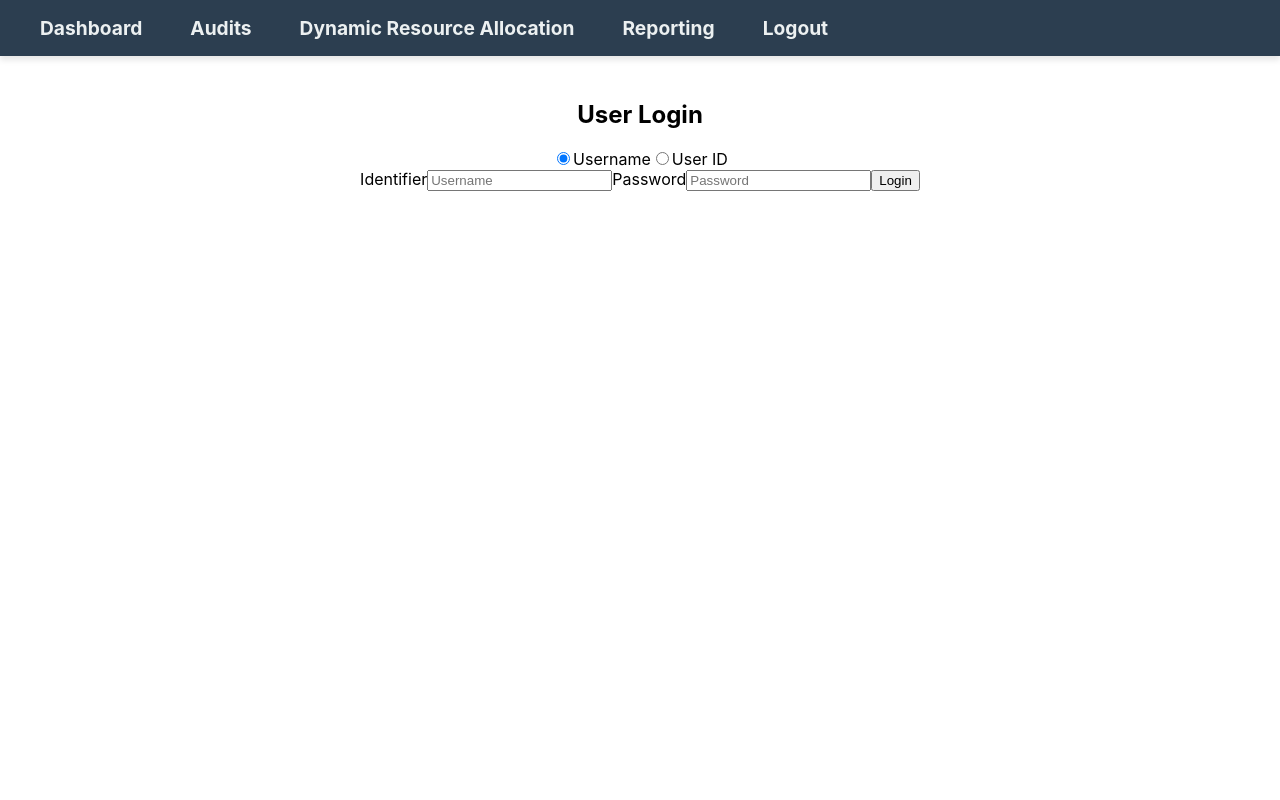
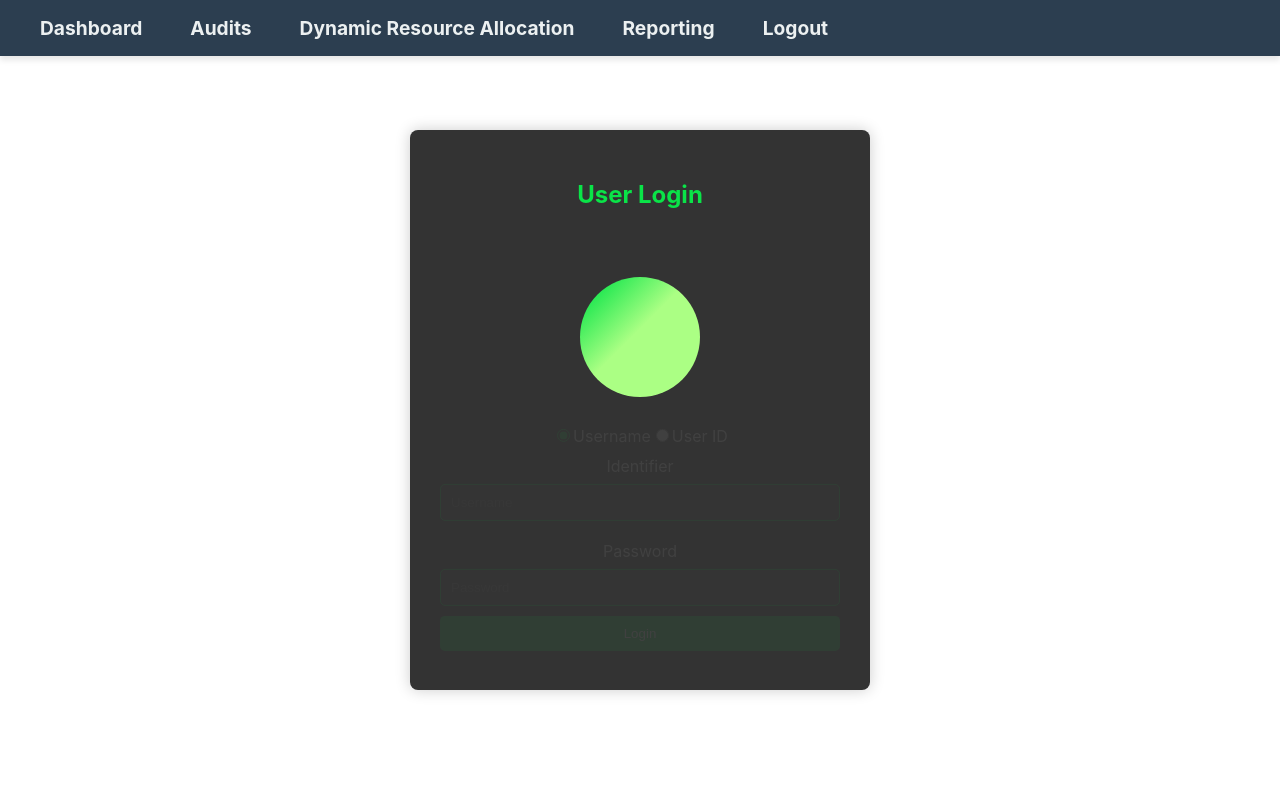
Before and after one commit to CHANDU32455/SIH, a React (Create React App) app in the folder inventory_management/frontend/: page / in a window 1280 px wide. Shown: the top 800 px of the page. Built offline with nearby package versions, Linux system fonts and the light colour scheme.

Commit message:
login css added

```diff
--- a/inventory_management/frontend/src/pages/login.js
+++ b/inventory_management/frontend/src/pages/login.js
@@ -1,22 +1,27 @@
-import React, { useEffect, useState } from 'react';
+import React, { useEffect, useState, useRef } from 'react';
 import { useNavigate } from 'react-router-dom';
 import axios from 'axios';
-import { login } from '../auth';
-import { isAuthenticated } from '../auth';
+import { login, isAuthenticated } from '../auth';
+import { gsap } from 'gsap';
 
 function Login() {
-  const [credentials, setCredentials] = useState({
-    identifier: '',
-    password: '',
-  });
-
+  const [credentials, setCredentials] = useState({ identifier: '', password: '' });
   const [message, setMessage] = useState('');
   const [loginMethod, setLoginMethod] = useState('username');
   const [loading, setLoading] = useState(false);
+  const [loginFailed, setLoginFailed] = useState(false);
+  const [showSalute, setShowSalute] = useState(false);
+
   const navigate = useNavigate();
+  const formRef = useRef(null);
+  const buttonRef = useRef(null);
+  const ballRef = useRef(null);
 
   const handleChange = (e) => {
     setCredentials({ ...credentials, [e.target.name]: e.target.value });
+    if (e.target.name === 'identifier' || e.target.name === 'password') {
+      triggerBallJump(); // Trigger the ball jump animation only for ID and password fields
+    }
   };
 
   const handleMethodChange = (e) => {
@@ -24,10 +29,29 @@ function Login() {
     setCredentials({ ...credentials, identifier: '' });
   };
 
+  const triggerBallJump = () => {
+    gsap.to(ballRef.current.querySelector('.ball'), {
+      y: -20, // Move the ball up
+      duration: 0.3,
+      yoyo: true,
+      repeat: 1,
+      ease: 'power1.out'
+    });
+  };
+
   useEffect(() => {
     if (isAuthenticated()) {
-      navigate('/dashboard'); // Redirect to dashboard if already authenticated
+      navigate('/dashboard'); // Redirect if already authenticated
     }
+
+    gsap.from(formRef.current, { opacity: 0, y: 50, duration: 1, ease: 'power3.out' });
+
+    // Ball Animation (starts from the beginning)
+    gsap.set(ballRef.current, { opacity: 1 });
+
+    // Initial ball position setup (still)
+    gsap.set(ballRef.current.querySelector('.ball'), { y: 0 });
+
   }, [navigate]);
 
   const handleSubmit = async (e) => {
@@ -39,32 +63,118 @@ function Login() {
         password: credentials.password,
       });
 
-      // Log the response data
-      console.log('Response from backend:', response.data);
+      setMessage('Login successful: ');
+      login(response.data.user);
+      setShowSalute(true);
 
-      // After successful login, store station_name in session storage
-      sessionStorage.setItem('station_name', response.data.user.station.station_name);
-      console.log('Station name:', response.data.user.station.station_name);
-      setMessage('Login successful: ' + JSON.stringify(response.data));
-
-      // Store user data in local/session storage
-      login(response.data.user);
-
-      // Redirect to dashboard and pass user data through state
+      setTimeout(() => {
         navigate('/dashboard', { state: { user: response.data.user } });
-
+      }, 2000);
     } catch (error) {
       setMessage('Error during login: ' + (error.response?.data?.detail || error.message));
-      console.error('Login error:', error); // Log any error encountered during login
+      setLoginFailed(true);
     } finally {
       setLoading(false);
     }
   };
 
+  const handleRetry = () => {
+    setLoginFailed(false);
+    setShowSalute(false);
+    setMessage('');
+    setCredentials({ identifier: '', password: '' });
+  };
+
   return (
-    <div>
+    <div className="login-container">
       <h2>User Login</h2>
-      <form onSubmit={handleSubmit}>
+
+      <div className="ball-animation" ref={ballRef}>
+        <svg viewBox="0 0 100 200">
+          <defs>
+            <linearGradient id="grad-1" x1="30" y1="0" x2="70" y2="40" gradientUnits="userSpaceOnUse">
+              <stop offset="0.2" stopColor="#0ae448" />
+              <stop offset="0.5" stopColor="#abff84" />
+            </linearGradient>
+          </defs>
+          <ellipse className="shadow" cx="50" cy="188" rx="15" ry="5" />
+          <circle fill="url(#grad-1)" className="ball" cx="50" cy="22" r="15" />
+        </svg>
+      </div>
+
+      <style jsx>{`
+        .login-container {
+          width: 400px;
+          height: 500px; /* Set height for proper spacing */
+          margin: 50px auto;
+          padding: 30px;
+          border-radius: 8px;
+          box-shadow: 0 0 15px rgba(0, 0, 0, 0.2);
+          background-color: #333; /* Dark background for the container */
+          color: #fff; /* White text color */
+          text-align: center;
+          display: flex;
+          flex-direction: column;
+          justify-content: space-between; /* Space out content */
+        }
+
+        h2 {
+          margin-bottom: 20px;
+          color: #0ae448; /* Green color for heading */
+        }
+
+        .ball-animation {
+          position: relative;
+          margin: 20px 0; /* Space above and below the ball */
+          height: 50px; /* Adjust height to prevent overlap */
+        }
+
+        form {
+          display: flex;
+          flex-direction: column;
+          margin-top: auto; /* Move form to the bottom */
+          margin-bottom: 14%; /* Leave space from the bottom */
+        }
+
+        label {
+          margin: 10px 0 8px;
+        }
+
+        input[type="text"],
+        input[type="password"] {
+          padding: 10px;
+          margin-bottom: 10px;
+          border: 1px solid #0ae448; /* Green border for inputs */
+          border-radius: 5px;
+          background-color: #444; /* Darker input background */
+          color: #fff; /* White text color */
+        }
+
+        button {
+          padding: 10px;
+          background-color: #0ae448; /* Green background for button */
+          color: white;
+          border: none;
+          border-radius: 5px;
+          cursor: pointer;
+          transition: background-color 0.3s;
+        }
+
+        button:disabled {
+          background-color: #a3c1e0;
+        }
+
+        button:hover:not(:disabled) {
+          background-color: #0056b3; /* Darker shade on hover */
+        }
+
+        .shadow {
+          opacity: 0.2;
+        }
+      `}</style>
+
+      {!showSalute && !loginFailed && (
+        <form onSubmit={handleSubmit} ref={formRef}>
           <div>
             <label>
               <input
@@ -72,6 +182,7 @@ function Login() {
                 value="username"
                 checked={loginMethod === 'username'}
                 onChange={handleMethodChange}
+                style={{ accentColor: '#0ae448' }} // Custom radio color
               />
               Username
             </label>
@@ -81,6 +192,7 @@ function Login() {
                 value="id"
                 checked={loginMethod === 'id'}
                 onChange={handleMethodChange}
+                style={{ accentColor: '#0ae448' }} // Custom radio color
               />
               User ID
             </label>
@@ -105,8 +217,25 @@ function Login() {
             placeholder="Password"
             required
           />
-        <button type="submit" disabled={loading}>Login</button>
+          <button ref={buttonRef} type="submit" disabled={loading}>
+            {loading ? 'Logging in...' : 'Login'}
+          </button>
         </form>
+      )}
+
+      {showSalute && (
+        <div>
+          <p>🎉 Welcome to the app!</p>
+        </div>
+      )}
+
+      {loginFailed && (
+        <div>
+          <p>🚫 Login failed! Please try again.</p>
+          <button onClick={handleRetry}>Return</button>
+        </div>
+      )}
+
       {message && <p>{message}</p>}
     </div>
   );
```
Lines whose indentation alone changed are shown as unchanged.
